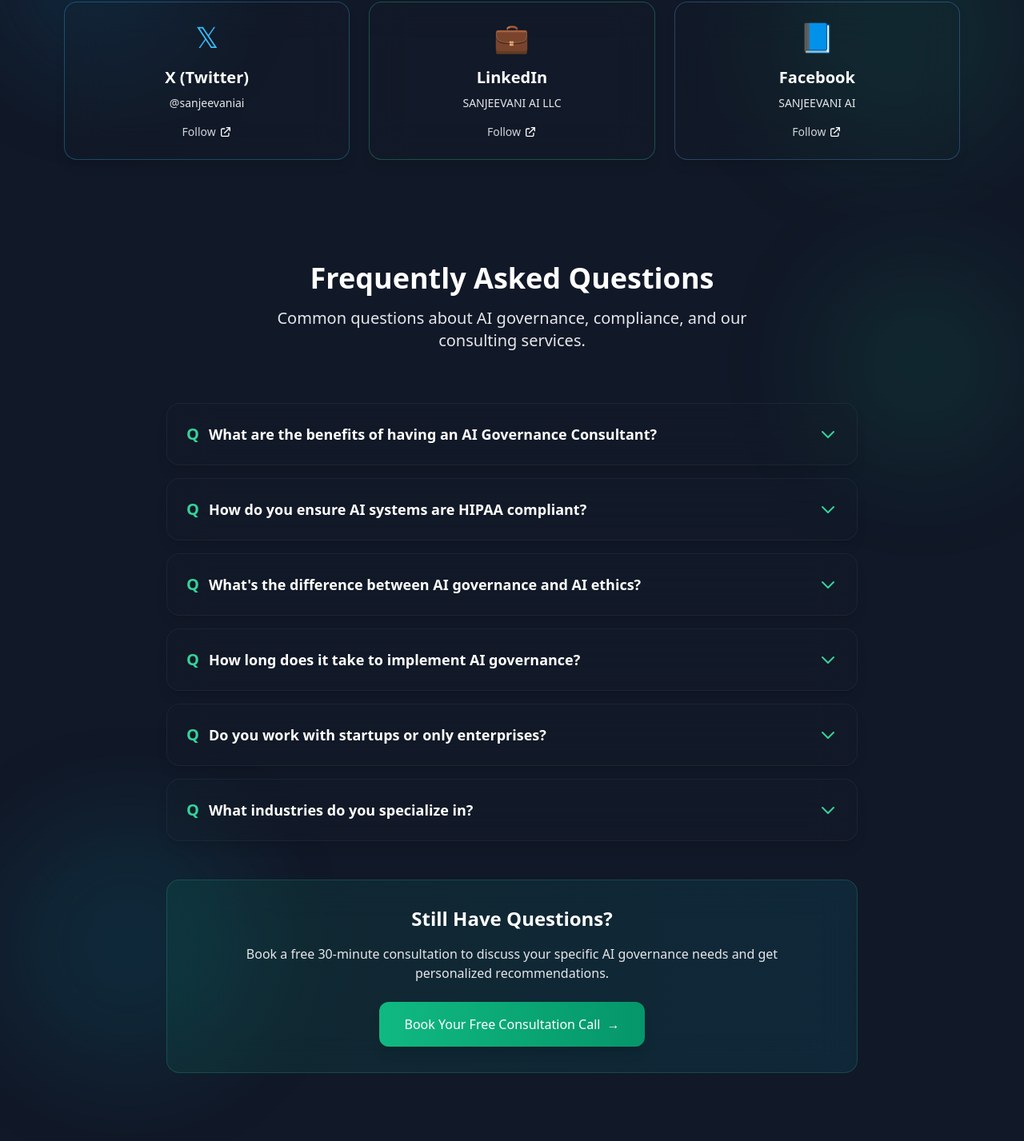
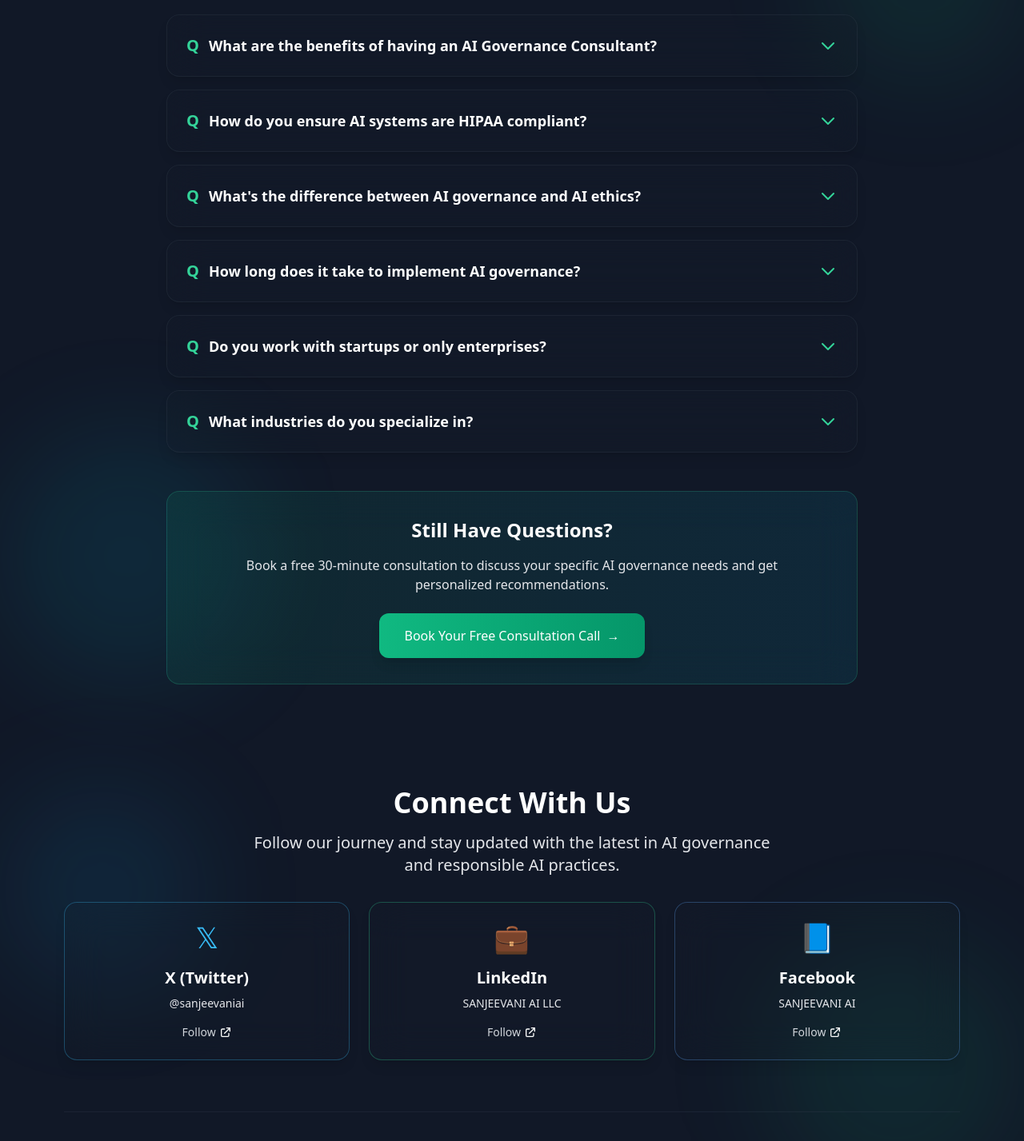
Before and after one commit to sanjeevaniai/webpage-ai-cons, a React (Vite) app: page / in a window 1280 px wide. Shown: the part 10071-11498 px from the top of the page at 80% size. Built offline with nearby package versions, Linux system fonts and the light colour scheme; no server answers.

Commit message:
Move Connect With Us section to footer and add Privacy Policy & Terms & Conditions links

```diff
--- a/src/pages/Index.tsx
+++ b/src/pages/Index.tsx
@@ -52,7 +52,6 @@ const Index = () => {
       {Contact(setIsConsultationModalOpen)}
       {PlatformLinksSection(setIsConsultationModalOpen)}
       {NewsletterSection()}
-      {SocialHandlesSection()}
       {FAQSection(setIsConsultationModalOpen)}
       <Footer />
       <ConsultationModal
@@ -1247,92 +1246,6 @@ const Index = () => {
     )
   }
 
-  function SocialHandlesSection() {
-    const socialPlatforms = [
-      {
-        name: "X (Twitter)",
-        handle: "@sanjeevaniai",
-        url: "https://x.com/sanjeevaniai",
-        icon: "𝕏",
-        color: "sky"
-      },
-      {
-        name: "LinkedIn",
-        handle: "SANJEEVANI AI LLC",
-        url: "https://www.linkedin.com/company/sanjeevani-ai-llc/",
-        icon: "💼",
-        color: "emerald"
-      },
-      {
-        name: "Facebook",
-        handle: "SANJEEVANI AI",
-        url: "https://facebook.com/sanjeevaniai",
-        icon: "📘",
-        color: "blue"
-      }
-    ]
-
-    return (
-      <section id="social" className="mt-24 md:mt-32 relative">
-        {/* Background accents */}
-        <div className="absolute top-0 left-0 w-64 h-64 bg-sky-500/10 rounded-full blur-3xl"></div>
-        <div className="absolute bottom-0 right-0 w-80 h-80 bg-emerald-500/10 rounded-full blur-3xl"></div>
-
-        <div className="mx-auto max-w-6xl px-4 relative z-10">
-          <div className="text-center mb-12">
-            <h2 className="text-3xl md:text-4xl font-bold text-white mb-4">Connect With Us</h2>
-            <p className="text-xl text-gray-300 max-w-2xl mx-auto">
-              Follow our journey and stay updated with the latest in AI governance and responsible AI practices.
-            </p>
-          </div>
-
-          <div className="grid md:grid-cols-3 gap-6">
-            {socialPlatforms.map((platform, i) => {
-              const colorClasses = {
-                sky: 'border-sky-400/30 hover:border-sky-400/50 hover:bg-sky-500/5 hover:shadow-sky-500/10',
-                emerald: 'border-emerald-400/30 hover:border-emerald-400/50 hover:bg-emerald-500/5 hover:shadow-emerald-500/10',
-                blue: 'border-blue-400/30 hover:border-blue-400/50 hover:bg-blue-500/5 hover:shadow-blue-500/10'
-              }
-
-              const textColorClasses = {
-                sky: 'text-sky-400 group-hover:text-sky-300',
-                emerald: 'text-emerald-400 group-hover:text-emerald-300',
-                blue: 'text-blue-400 group-hover:text-blue-300'
-              }
-
-              return (
-                <a
-                  key={i}
-                  href={platform.url}
-                  target="_blank"
-                  rel="noopener noreferrer"
-                  className={`group bg-gray-800/10 backdrop-blur-xl rounded-2xl p-6 border transition-all duration-300 shadow-lg hover:shadow-2xl hover:backdrop-blur-2xl ${colorClasses[platform.color]}`}
-                >
-                  <div className="text-center">
-                    <div className={`text-4xl mb-4 transition-colors ${textColorClasses[platform.color]}`}>
-                      {platform.icon}
-                    </div>
-                    <h3 className="text-xl font-semibold text-white mb-2 transition-colors group-hover:text-gray-100">
-                      {platform.name}
-                    </h3>
-                    <p className={`text-sm transition-colors ${textColorClasses[platform.color]}`}>
-                      {platform.handle}
-                    </p>
-                    <div className="mt-4 flex items-center justify-center text-sm font-medium group-hover:translate-x-1 transition-transform">
-                      <span className="text-gray-300 group-hover:text-white">Follow</span>
-                      <svg className="w-4 h-4 ml-1" fill="none" stroke="currentColor" viewBox="0 0 24 24">
-                        <path strokeLinecap="round" strokeLinejoin="round" strokeWidth={2} d="M10 6H6a2 2 0 00-2 2v10a2 2 0 002 2h10a2 2 0 002-2v-4M14 4h6m0 0v6m0-6L10 14" />
-                      </svg>
-                    </div>
-                  </div>
-                </a>
-              )
-            })}
-          </div>
-        </div>
-      </section>
-    )
-  }
 
   function FAQSection(openModal: () => void) {
     const [openFAQs, setOpenFAQs] = useState<number[]>([])
@@ -1468,21 +1381,110 @@ const Index = () => {
 }
 
 function Footer() {
+  const socialPlatforms = [
+    {
+      name: "X (Twitter)",
+      handle: "@sanjeevaniai",
+      url: "https://x.com/sanjeevaniai",
+      icon: "𝕏",
+      color: "sky"
+    },
+    {
+      name: "LinkedIn",
+      handle: "SANJEEVANI AI LLC",
+      url: "https://www.linkedin.com/company/sanjeevani-ai-llc/",
+      icon: "💼",
+      color: "emerald"
+    },
+    {
+      name: "Facebook",
+      handle: "SANJEEVANI AI",
+      url: "https://facebook.com/sanjeevaniai",
+      icon: "📘",
+      color: "blue"
+    }
+  ]
+
   return (
-    <footer className="mx-auto max-w-6xl px-4 mt-20 md:mt-28 mb-16 text-gray-500 dark:text-gray-400 text-sm">
-      <div className="flex flex-col md:flex-row items-start md:items-center justify-between gap-6">
-        <div className="flex items-center gap-3">
-          <span>© {new Date().getFullYear()} SANJEEVANI AI • Custom AI Agents & LLM Fine-tuning</span>
+    <footer className="mt-24 md:mt-32 relative">
+      {/* Background accents */}
+      <div className="absolute top-0 left-0 w-64 h-64 bg-sky-500/10 rounded-full blur-3xl"></div>
+      <div className="absolute bottom-0 right-0 w-80 h-80 bg-emerald-500/10 rounded-full blur-3xl"></div>
+
+      <div className="mx-auto max-w-6xl px-4 relative z-10">
+        {/* Connect With Us Section */}
+        <div className="text-center mb-16">
+          <h2 className="text-3xl md:text-4xl font-bold text-white mb-4">Connect With Us</h2>
+          <p className="text-xl text-gray-300 max-w-2xl mx-auto mb-8">
+            Follow our journey and stay updated with the latest in AI governance and responsible AI practices.
+          </p>
+
+          <div className="grid md:grid-cols-3 gap-6 mb-12">
+            {socialPlatforms.map((platform, i) => {
+              const colorClasses = {
+                sky: 'border-sky-400/30 hover:border-sky-400/50 hover:bg-sky-500/5 hover:shadow-sky-500/10',
+                emerald: 'border-emerald-400/30 hover:border-emerald-400/50 hover:bg-emerald-500/5 hover:shadow-emerald-500/10',
+                blue: 'border-blue-400/30 hover:border-blue-400/50 hover:bg-blue-500/5 hover:shadow-blue-500/10'
+              }
+
+              const textColorClasses = {
+                sky: 'text-sky-400 group-hover:text-sky-300',
+                emerald: 'text-emerald-400 group-hover:text-emerald-300',
+                blue: 'text-blue-400 group-hover:text-blue-300'
+              }
+
+              return (
+                <a
+                  key={i}
+                  href={platform.url}
+                  target="_blank"
+                  rel="noopener noreferrer"
+                  className={`group bg-gray-800/10 backdrop-blur-xl rounded-2xl p-6 border transition-all duration-300 shadow-lg hover:shadow-2xl hover:backdrop-blur-2xl ${colorClasses[platform.color]}`}
+                >
+                  <div className="text-center">
+                    <div className={`text-4xl mb-4 transition-colors ${textColorClasses[platform.color]}`}>
+                      {platform.icon}
+                    </div>
+                    <h3 className="text-xl font-semibold text-white mb-2 transition-colors group-hover:text-gray-100">
+                      {platform.name}
+                    </h3>
+                    <p className={`text-sm transition-colors ${textColorClasses[platform.color]}`}>
+                      {platform.handle}
+                    </p>
+                    <div className="mt-4 flex items-center justify-center text-sm font-medium group-hover:translate-x-1 transition-transform">
+                      <span className="text-gray-300 group-hover:text-white">Follow</span>
+                      <svg className="w-4 h-4 ml-1" fill="none" stroke="currentColor" viewBox="0 0 24 24">
+                        <path strokeLinecap="round" strokeLinejoin="round" strokeWidth={2} d="M10 6H6a2 2 0 00-2 2v10a2 2 0 002 2h10a2 2 0 002-2v-4M14 4h6m0 0v6m0-6L10 14" />
+                      </svg>
+                    </div>
+                  </div>
+                </a>
+              )
+            })}
+          </div>
         </div>
-        <div className="flex flex-wrap gap-4">
-          <a href="https://www.linkedin.com/company/sanjeevani-ai-llc/" target="_blank" rel="noopener noreferrer" className="hover:text-green-600 dark:hover:text-green-400 transition-colors">LinkedIn</a>
-          <a href="https://www.upwork.com/freelancers/~01968cb9a3759f39de?mp_source=share" target="_blank" rel="noopener noreferrer" className="hover:text-sky-400 dark:hover:text-sky-300 transition-colors">Upwork</a>
-          <a href="https://topmate.io/suneeta19" target="_blank" rel="noopener noreferrer" className="hover:text-purple-400 dark:hover:text-purple-300 transition-colors">Topmate</a>
-          <a href="#" className="hover:text-green-600 dark:hover:text-green-400 transition-colors">Publications</a>
-          <a href="#" className="hover:text-sky-400 dark:hover:text-sky-300 transition-colors">Speaking</a>
-          <span className="text-gray-300 dark:text-gray-600">•</span>
-          <a href="/privacy" className="hover:text-green-600 dark:hover:text-green-400 transition-colors">Privacy Policy</a>
-          <a href="/terms" className="hover:text-sky-400 dark:hover:text-sky-300 transition-colors">Terms of Service</a>
+
+        {/* Footer Links */}
+        <div className="border-t border-gray-700/30 pt-8">
+          <div className="flex flex-col md:flex-row items-start md:items-center justify-between gap-6">
+            <div className="flex items-center gap-3">
+              <span className="text-gray-400">© {new Date().getFullYear()} SANJEEVANI AI • Custom AI Agents & LLM Fine-tuning</span>
+            </div>
+            <div className="flex flex-wrap gap-6">
+              <div className="flex flex-wrap gap-4">
+                <a href="https://www.linkedin.com/company/sanjeevani-ai-llc/" target="_blank" rel="noopener noreferrer" className="text-gray-400 hover:text-emerald-400 transition-colors">LinkedIn</a>
+                <a href="https://www.upwork.com/freelancers/~01968cb9a3759f39de?mp_source=share" target="_blank" rel="noopener noreferrer" className="text-gray-400 hover:text-sky-400 transition-colors">Upwork</a>
+                <a href="https://topmate.io/suneeta19" target="_blank" rel="noopener noreferrer" className="text-gray-400 hover:text-purple-400 transition-colors">Topmate</a>
+                <a href="#" className="text-gray-400 hover:text-emerald-400 transition-colors">Publications</a>
+                <a href="#" className="text-gray-400 hover:text-sky-400 transition-colors">Speaking</a>
+              </div>
+              <div className="flex flex-wrap gap-4">
+                <span className="text-gray-600">•</span>
+                <a href="/privacy" className="text-gray-400 hover:text-emerald-400 transition-colors">Privacy Policy</a>
+                <a href="/terms" className="text-gray-400 hover:text-sky-400 transition-colors">Terms & Conditions</a>
+              </div>
+            </div>
+          </div>
         </div>
       </div>
     </footer>
```
